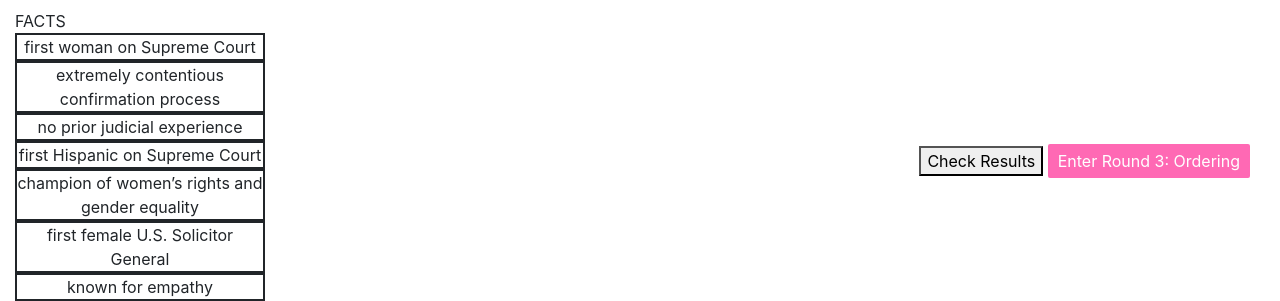
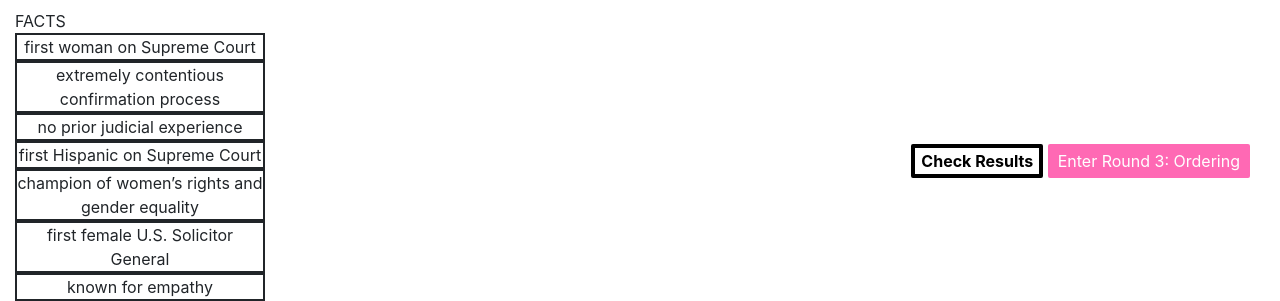
Before and after one commit to KenXiong123/UI_Final_Project, a Flask app: page /quiz/2 in a window 1280 px wide. Shown: the part 592-893 px from the top of the page. Run offline with Flask 2, Linux system fonts and the light colour scheme; some libraries are stand-ins or nearby versions.

Commit message:
update main.css

```diff
--- a/static/main.css
+++ b/static/main.css
@@ -121,10 +121,6 @@ img{
 #conservative{
   margin-left: 450px;
 }
-#naming_description{
-  font-size: 20px;
-  padding-bottom: 150px;
-}
 #match_description{
   font-size: 20px;
   padding-bottom: 150px;
@@ -132,10 +128,6 @@ img{
 #order_description{
   font-size: 20px;
   padding-bottom: 250px;
-}
-#round_1{
-  font-size: 30px;
-  font-weight: bold;
 }
 #round_2{
   font-size: 30px;
@@ -154,3 +146,11 @@ img{
   margin-top: 50px;
   font-size: 28px;
 }
+.result_button{
+  border: 4px solid black;
+  background-color: white;
+  border-radius: 2px;
+  color: black;
+  font-weight: bold;
+
+}
--- a/templates/quiz_matching.html
+++ b/templates/quiz_matching.html
@@ -3,8 +3,8 @@
 {% block content %}
     <script type="text/javascript" src="{{ url_for('static', filename = 'quiz_matching.js') }}"></script>
     <script>
-        let data = {{data|tojson}};
-        let image = {{image|tojson}};
+        let data = {{data|tojson}}
+        let image = {{image|tojson}}
     </script>
 
     <div class="matching" id="round_2">Round 2: Matching</div>
```
